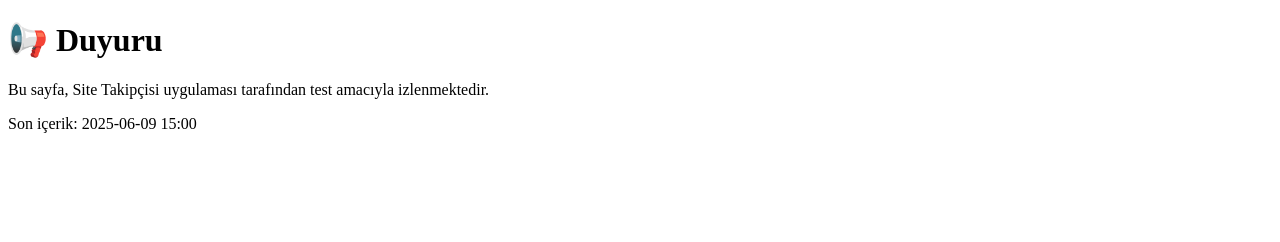
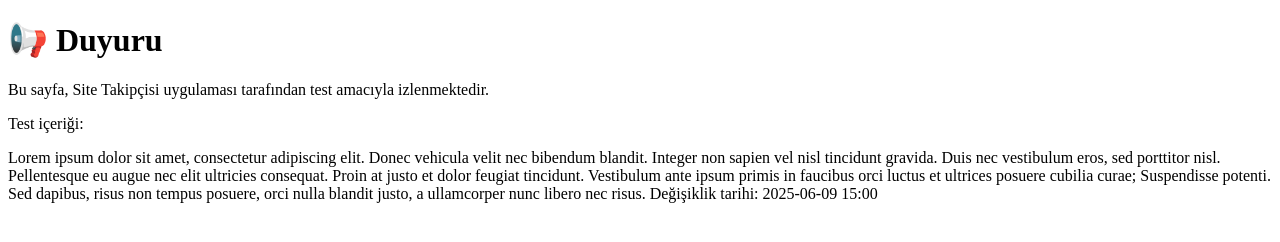
Before and after one commit to Taiyoko-sen/Test, a plain HTML site: page index.html in a window 1280 px wide. Drawn offline with Linux system fonts and the light colour scheme.

Commit message:
Update index.html

```diff
--- a/index.html
+++ b/index.html
@@ -9,7 +9,15 @@
         <div class="duyuru">
             <h1>📢 Duyuru</h1>
             <p>Bu sayfa, Site Takipçisi uygulaması tarafından test amacıyla izlenmektedir.</p>
-            <p id="icerik">Son içerik: 2025-06-09 15:00</p>
+            <p>Test içeriği:</p>
+            <p id="icerik">
+                Lorem ipsum dolor sit amet, consectetur adipiscing elit. Donec vehicula velit nec bibendum blandit.
+                Integer non sapien vel nisl tincidunt gravida. Duis nec vestibulum eros, sed porttitor nisl.
+                Pellentesque eu augue nec elit ultricies consequat. Proin at justo et dolor feugiat tincidunt.
+                Vestibulum ante ipsum primis in faucibus orci luctus et ultrices posuere cubilia curae;
+                Suspendisse potenti. Sed dapibus, risus non tempus posuere, orci nulla blandit justo, a ullamcorper nunc libero nec risus.
+                Değişiklik tarihi: 2025-06-09 15:00
+            </p>
         </div>
     </main>
 </body>
```
